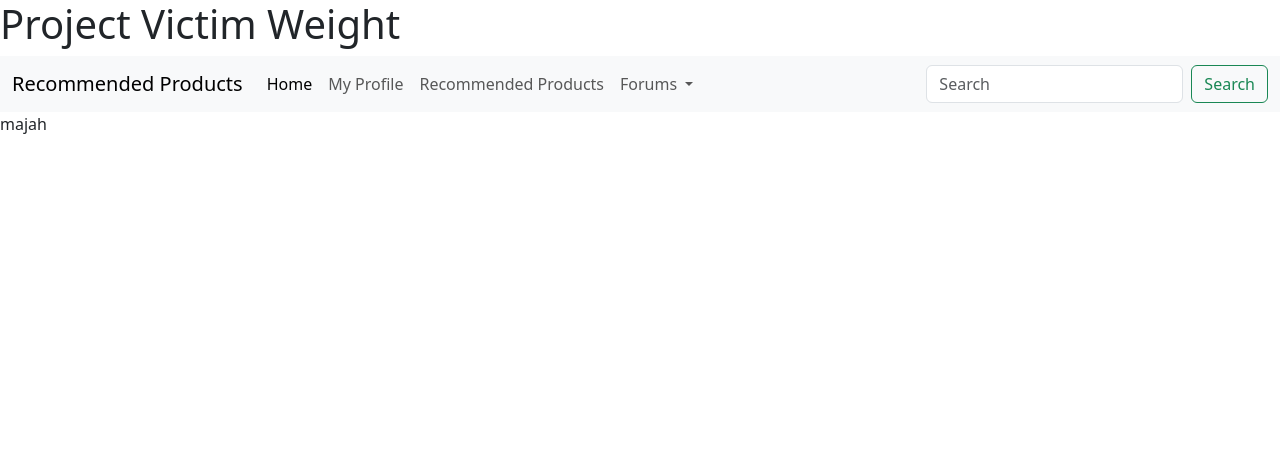
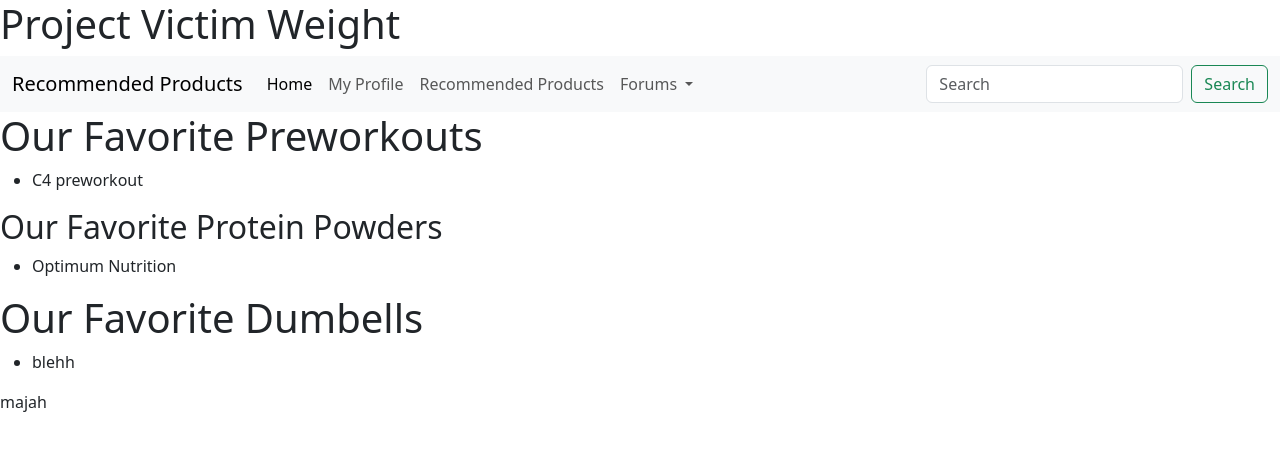
Before and after one commit to 343F23/project-phase-1-ryan-julian, a plain HTML site: page recommendedProducts.html in a window 1280 px wide. Drawn offline with nearby package versions, Linux system fonts and the light colour scheme.

Commit message:
started reccomended

```diff
--- a/recommendedProducts.html
+++ b/recommendedProducts.html
@@ -43,6 +43,34 @@
         </div>
       </nav>
       <main>
+
+
+        <H1> Our Favorite Preworkouts</H1>
+        <Ul>
+
+          <li>
+            C4 preworkout
+          </li>
+        </Ul>
+
+        <H2> Our Favorite Protein Powders</H2>
+        <Ul>
+
+          <li>
+            Optimum Nutrition
+          </li>
+        </Ul>
+
+        <H1> Our Favorite Dumbells</H1>
+        <Ul>
+
+          <li>
+            blehh
+          </li>
+        </Ul>
+
+
+
         majah
       </main>
     <script src="https://cdn.jsdelivr.net/npm/bootstrap@5.3.2/dist/js/bootstrap.bundle.min.js" integrity="sha384-C6RzsynM9kWDrMNeT87bh95OGNyZPhcTNXj1NW7RuBCsyN/o0jlpcV8Qyq46cDfL" crossorigin="anonymous"></script>
--- /dev/null
+++ b/style.css
@@ -0,0 +1,9 @@
+
+nav {
+    background-color: aqua;
+}
+
+main {
+    color: aqua;
+    background-color: aqua;
+}
```
Also changed, not shown: index.html (+1 -0 lines).
